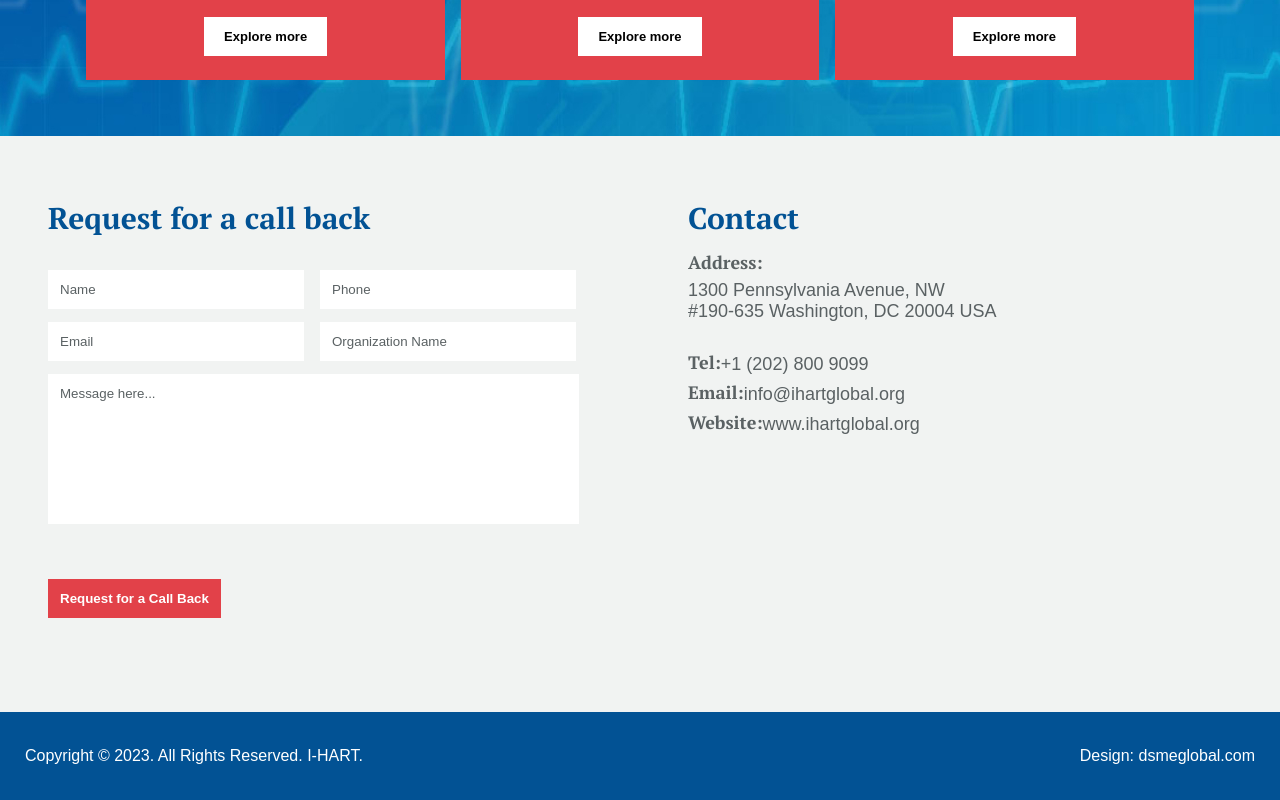
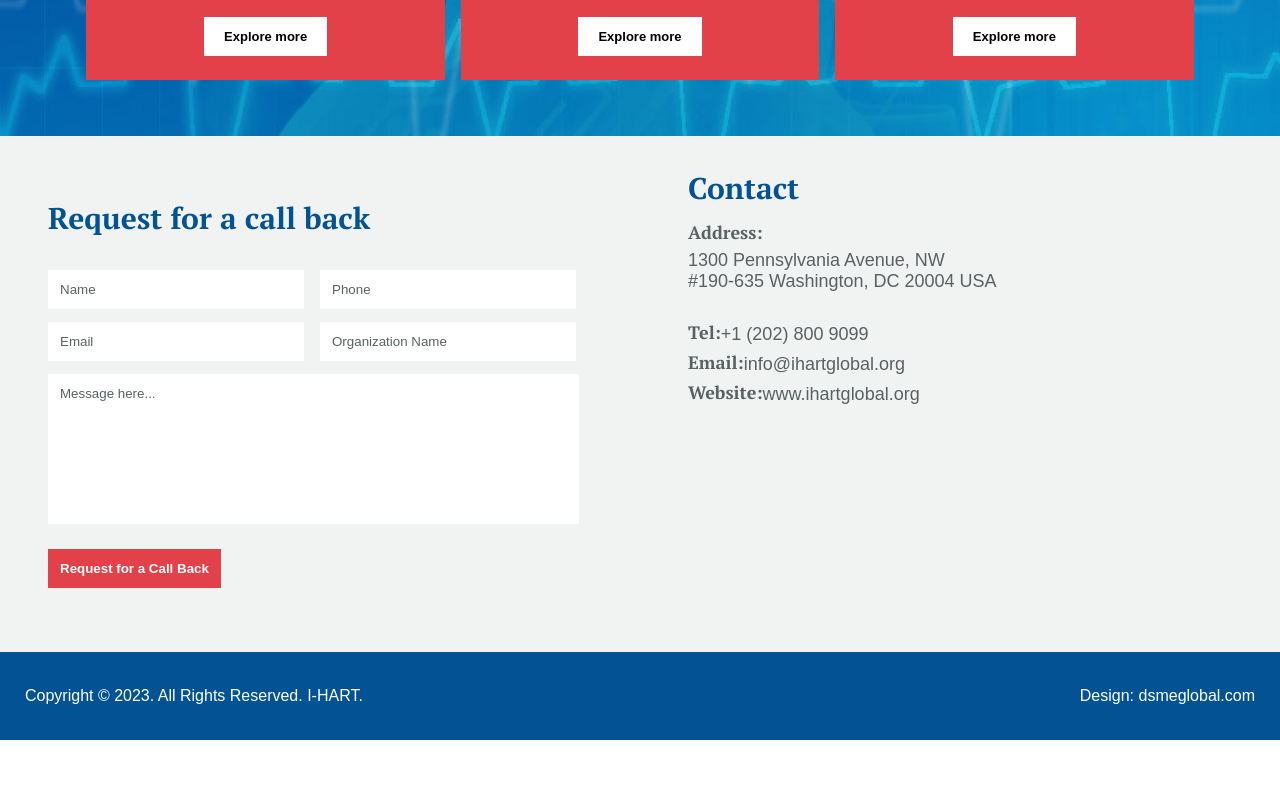
Before and after one commit to asimrasheed533/ihart, a React (Vite) app: page / in a window 1280 px wide. Shown: the part 1808-2608 px from the top of the page. After the commit the page ends 2548 px from the top, so only its background shows below. Built offline with nearby package versions, Linux system fonts and the light colour scheme.

Commit message:
fix and deploy

```diff
--- a/src/styles/global.scss
+++ b/src/styles/global.scss
@@ -427,7 +427,6 @@ img {
   font-size: 30px;
   font-weight: 600;
   color: $primary;
-  margin-top: 1em;
   font-family: "PT Serif", serif;
 }
 .contect__contaier__col__text__entr__first {
@@ -571,7 +570,6 @@ img {
   color: white;
   font-weight: 600;
   text-decoration: none;
-  margin: 30px 0px;
   transition: 0.2s ease-in-out;
   border: none;
   cursor: pointer;
```
